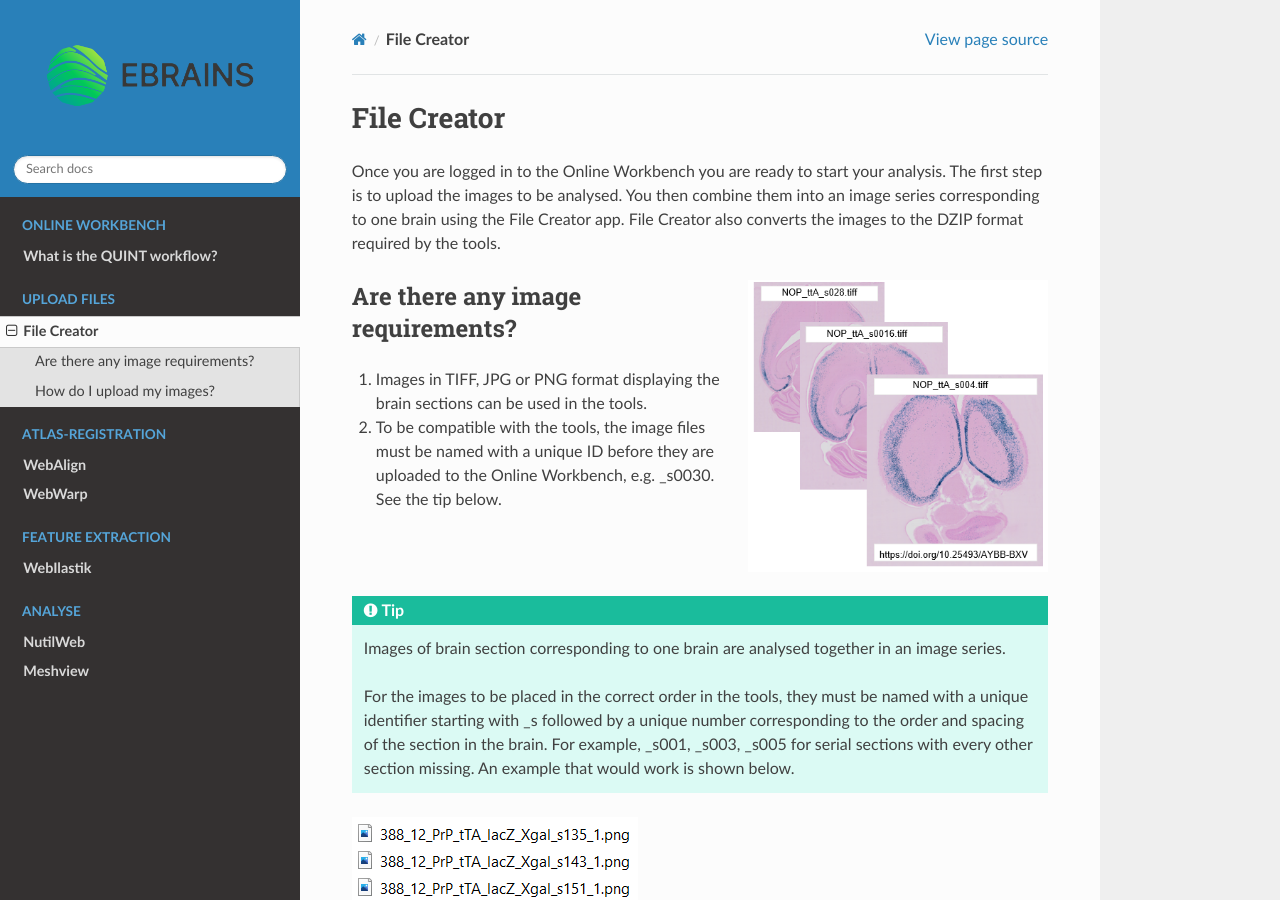
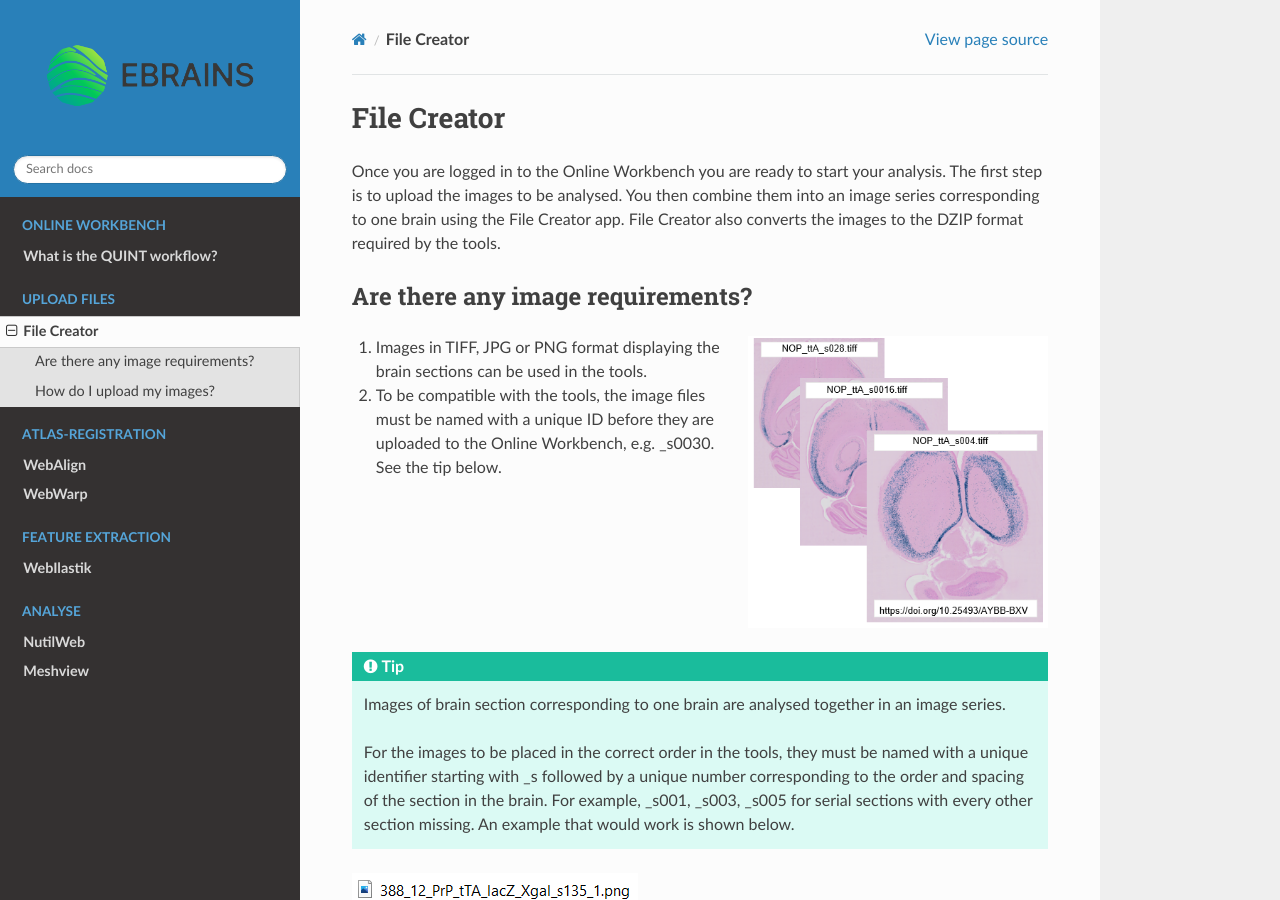
Before and after one commit to Neural-Systems-at-UIO/QUINT_webtools, a Sphinx documentation site: the page built from docs/CreateBrain.rst, in a window 1280 px wide and 900 px high. Built offline with Sphinx 7.4.7 and the Read the Docs theme 2.0.0, drawn with Linux system fonts in a browser that asks for light colours.

```diff
--- a/docs/CreateBrain.rst
+++ b/docs/CreateBrain.rst
@@ -4,12 +4,12 @@
 
 Once you are logged in to the Online Workbench you are ready to start your analysis. The first step is to upload the images to be analysed. You then combine them into an image series corresponding to one brain using the File Creator app. File Creator also converts the images to the DZIP format required by the tools.
 
+Are there any image requirements?
+----------------------------------
+
 .. image:: images/Image_series.PNG
    :align: right
    :width: 300
-
-Are there any image requirements?
-----------------------------------
 
 1. Images in TIFF, JPG or PNG format displaying the brain sections can be used in the tools.
 2. To be compatible with the tools, the image files must be named with a unique ID before they are uploaded to the Online Workbench, e.g. _s0030. See the tip below.
```
